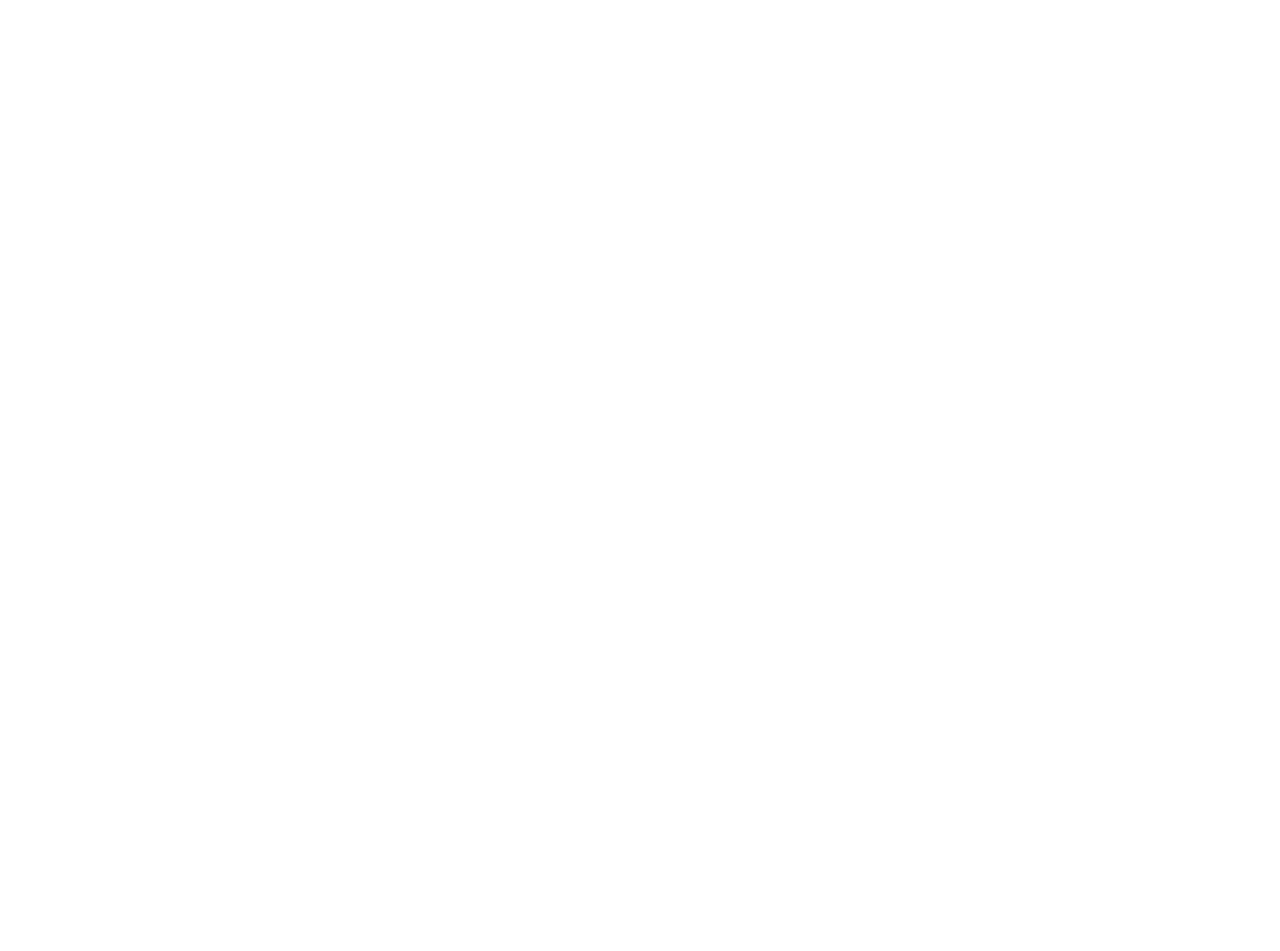
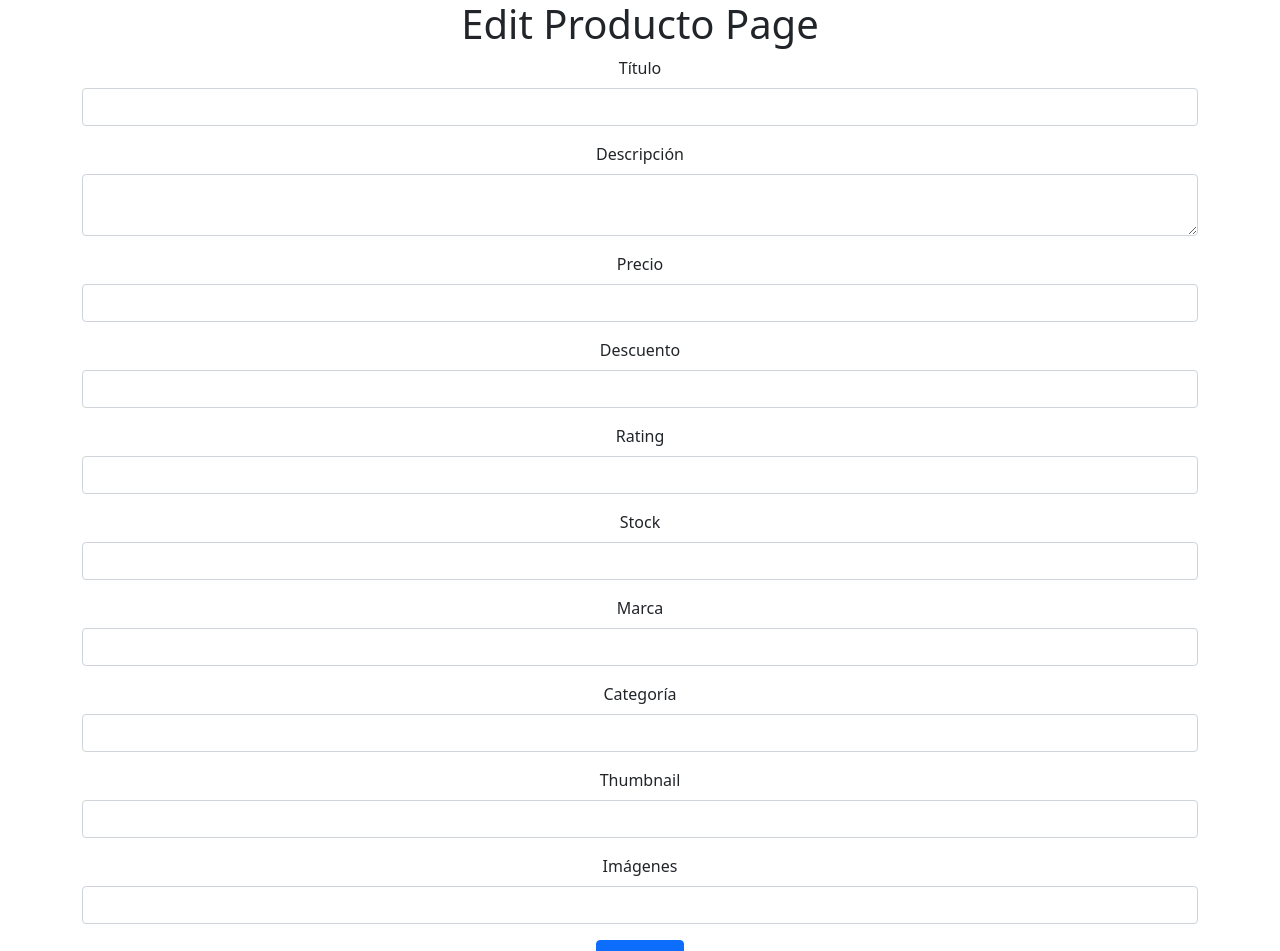
Before and after one commit to ergo847/bazar-web-react, a React (Vite) app: page /producto/1/edit in a window 1280 px wide. Before the commit this address had no page. Shown: the top 951 px of the page. Before the commit the page ends 800 px from the top, so only its background shows below. Built offline with nearby package versions, Linux system fonts and the light colour scheme; no server answers.

Commit message:
Added new routes and links for creating and editing products

```diff
--- a/src/App.jsx
+++ b/src/App.jsx
@@ -2,6 +2,8 @@
 import InicioPage from "./pages/InicioPage";
 import ProductosPage from "./pages/ProductosPage";
 import ProductoPage from "./pages/ProductoPage";
+import NewProductoPage from "./pages/NewProductoPage";
+import EditProductoPage from "./pages/EditProductoPage";
 
 const App = () => {
 
@@ -12,7 +14,9 @@
           <Routes>
             <Route path="/" element={<InicioPage />} />
             <Route path="/productos" element={<ProductosPage />} />
+            <Route path="/producto/create" element={<NewProductoPage />} />
             <Route path="/productos/:id" element={<ProductoPage />} />
+            <Route path="/producto/:id/edit" element={<EditProductoPage />} />
           </Routes>
         </BrowserRouter>
       </div>
--- /dev/null
+++ b/src/pages/EditProductoPage.jsx
@@ -0,0 +1,202 @@
+import React, { useState, useEffect } from 'react';
+import { Link, useParams } from 'react-router-dom'
+
+
+const EditProductoPage = () => {
+    const { id } = useParams();
+    const [producto, setProducto] = useState(null);
+    const urlApi = 'https://bazar-api-laravel-production.up.railway.app/api/'
+
+    useEffect(() => {
+        const fetchProducto = async () => {
+            try {
+                const response = await fetch(`${urlApi}productos/${id}`);
+                if (!response.ok) {
+                    throw new Error('Error al obtener detalles del producto');
+                }
+
+                const data = await response.json();
+                setProducto(data.data);
+            } catch (error) {
+                console.error('Error al obtener detalles del producto:', error);
+            }
+        };
+
+        fetchProducto();
+    }, [id]);
+
+    const handleInputChange = (e) => {
+        setProducto({
+            ...producto,
+            [e.target.name]: e.target.value,
+        });
+    };
+
+    const handleSubmit = (e) => {
+        e.preventDefault();
+        //console.log(producto);
+        const requestOptions = {
+            method: 'PUT',
+            headers: { 'Content-Type': 'application/json' },
+            body: JSON.stringify(producto),
+        };
+
+        fetch(`${urlApi}productos/${id}`, requestOptions)
+            .then((response) => response.json())
+            .then((data) => {
+                console.log(data);
+                alert('Producto actualizado');
+            }
+        );
+    };
+
+    /*
+        {
+            "title": "Crystal chandelier maria theresa for 12 light",
+            "description": "Crystal chandelier maria theresa for 12 light",
+            "price": 47,
+            "discountPercentage": 16,
+            "rating": 4.74,
+            "stock": 130,
+            "brand": "YIOSI",
+            "category": "lighting",
+            "thumbnail": "https://i.dummyjson.com/data/products/100/thumbnail.jpg",
+            "images": [
+                "https://i.dummyjson.com/data/products/100/1.jpg",
+                "https://i.dummyjson.com/data/products/100/2.jpg",
+                "https://i.dummyjson.com/data/products/100/3.jpg"
+            ]
+        }
+    */
+
+    return (
+        <div>
+            <h1>Edit Producto Page</h1>
+            <form onSubmit={handleSubmit}>
+                <div className="mb-3">
+                    <label htmlFor="title" className="form-label">Título</label>
+                    <input
+                        type="text"
+                        className="form-control"
+                        id="title"
+                        name="title"
+                        value={producto?.title}
+                        onChange={handleInputChange}
+                    />
+                </div>
+
+                <div className="mb-3">
+                    <label htmlFor="description" className="form-label">Descripción</label>
+                    <textarea
+                        className="form-control"
+                        id="description"
+                        name="description"
+                        value={producto?.description}
+                        onChange={handleInputChange}
+                    ></textarea>
+                </div>
+
+                <div className="mb-3">
+                    <label htmlFor="price" className="form-label">Precio</label>
+                    <input
+                        type="number"
+                        className="form-control"
+                        id="price"
+                        name="price"
+                        value={producto?.price}
+                        onChange={handleInputChange}
+                    />
+                </div>
+
+                <div className="mb-3">
+                    <label htmlFor="discountPercentage" className="form-label">Descuento</label>
+                    <input
+                        type="number"
+                        className="form-control"
+                        id="discountPercentage"
+                        name="discountPercentage"
+                        value={producto?.discountPercentage}
+                        onChange={handleInputChange}
+                    />
+                </div>
+
+                <div className="mb-3">
+                    <label htmlFor="rating" className="form-label">Rating</label>
+                    <input
+                        type="number"
+                        className="form-control"
+                        id="rating"
+                        name="rating"
+                        value={producto?.rating}
+                        onChange={handleInputChange}
+                    />
+                </div>
+
+                <div className="mb-3">
+                    <label htmlFor="stock" className="form-label">Stock</label>
+                    <input
+                        type="number"
+                        className="form-control"
+                        id="stock"
+                        name="stock"
+                        value={producto?.stock}
+                        onChange={handleInputChange}
+                    />
+                </div>
+
+                <div className="mb-3">
+                    <label htmlFor="brand" className="form-label">Marca</label>
+                    <input
+                        type="text"
+                        className="form-control"
+                        id="brand"
+                        name="brand"
+                        value={producto?.brand}
+                        onChange={handleInputChange}
+                    />
+                </div>
+
+                <div className="mb-3">
+                    <label htmlFor="category" className="form-label">Categoría</label>
+                    <input
+                        type="text"
+                        className="form-control"
+                        id="category"
+                        name="category"
+                        value={producto?.category}
+                        onChange={handleInputChange}
+                    />
+                </div>
+
+                <div className="mb-3">
+                    <label htmlFor="thumbnail" className="form-label">Thumbnail</label>
+                    <input
+                        type="text"
+                        className="form-control"
+                        id="thumbnail"
+                        name="thumbnail"
+                        value={producto?.thumbnail}
+                        onChange={handleInputChange}
+                    />
+                </div>
+
+                <div className="mb-3">
+                    <label htmlFor="images" className="form-label">Imágenes</label>
+                    <input
+                        type="text"
+                        className="form-control"
+                        id="images"
+                        name="images"
+                        value={producto?.images}
+                        onChange={handleInputChange}
+                    />
+                </div>
+
+                <button type="submit" className="btn btn-primary">Guardar</button>
+
+            </form>
+        </div>
+    );
+};
+
+export default EditProductoPage;
--- /dev/null
+++ b/src/pages/NewProductoPage.jsx
@@ -0,0 +1,12 @@
+import React from 'react';
+
+const NewProductoPage = () => {
+  return (
+    <div>
+      <h1>New Producto Page</h1>
+      {/* Add your form or component code here */}
+    </div>
+  );
+};
+
+export default NewProductoPage;
--- a/src/pages/ProductoPage.jsx
+++ b/src/pages/ProductoPage.jsx
@@ -38,6 +38,10 @@
                             <i className="fa-solid fa-arrow-left"></i>
                         </Link>
                         {producto.title}
+                        {/* link to productos/id/edit */}
+                        <Link to={`/producto/${producto.id}/edit`} className="btn btn-outline-secondary ms-2">
+                            <i className="fa-solid fa-edit"></i>
+                        </Link>
                     </h1>
                     {producto.images.length > 0 ? (
                         <div id="carouselExampleControls" className="carousel slide" data-bs-ride="carousel">
```
